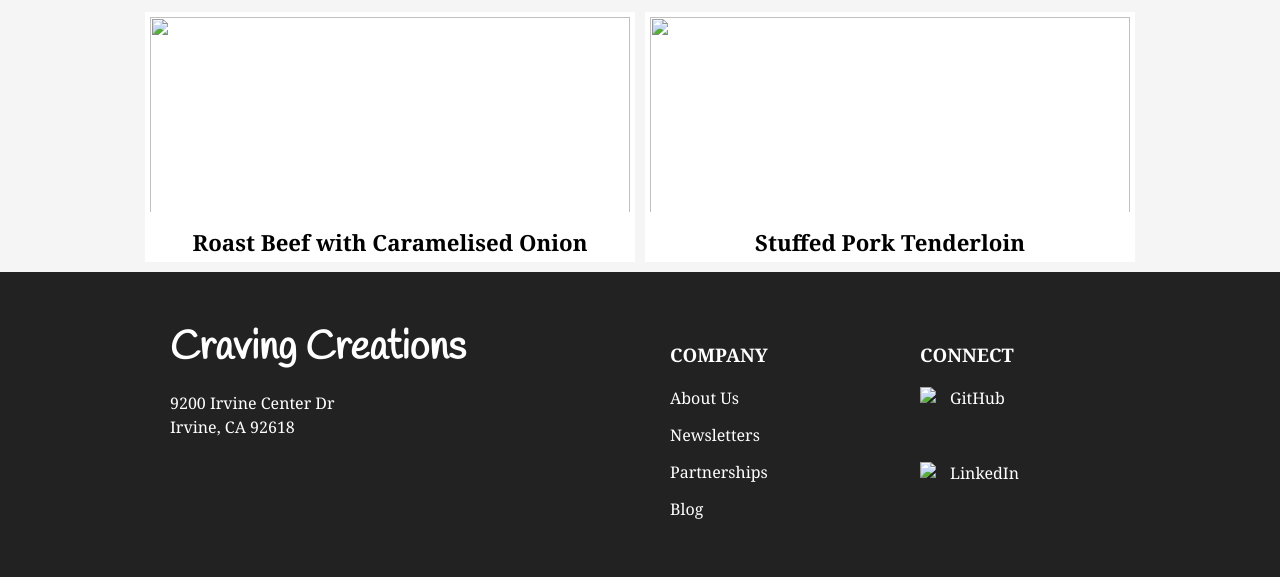
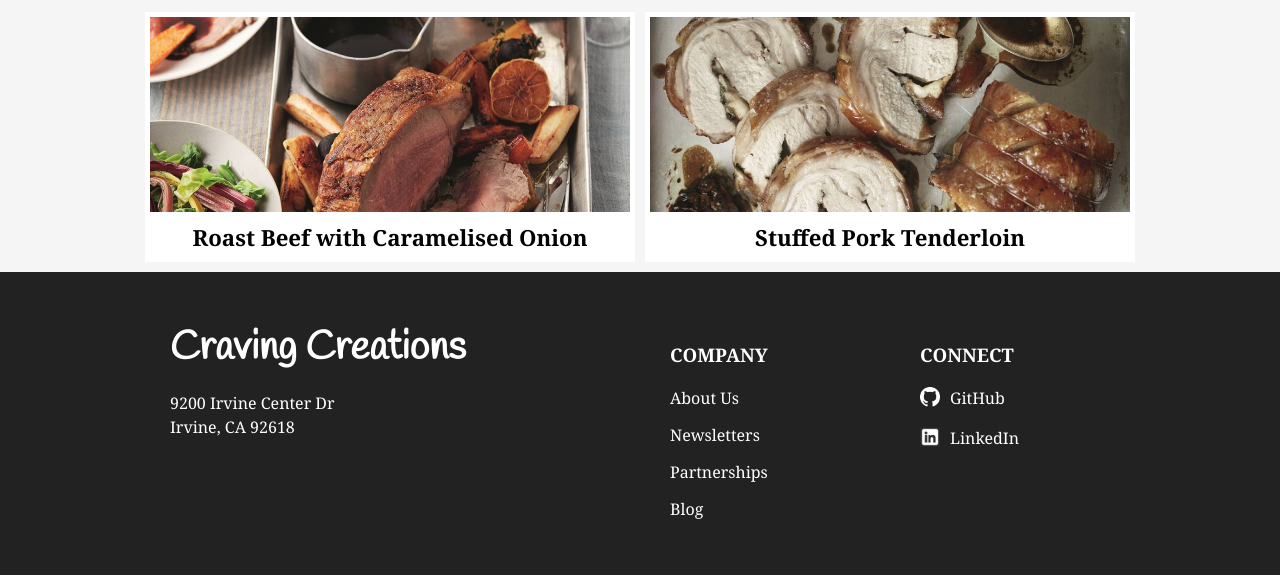
Before and after one commit to andychen97/craving-creations, a website: page index.html in a window 1280 px wide. Shown: the part 912-1489 px from the top of the page. Drawn offline with Linux system fonts and the light colour scheme; the site is published under a folder, as on GitHub Pages, so addresses that start at the root find nothing.

Commit message:
fix attempt for image file path

```diff
--- a/index.html
+++ b/index.html
@@ -66,7 +66,7 @@
             <div class="col-2">
               <a href="https://www.gordonramsay.com/gr/recipes/roast-beef-with-caramelised-onion-gravy/" target="_blank" rel="noreferrer noopener" class="content-links">
                 <div class="half-boxes">
-                  <img src="/images/Foods/roast-beef.jpeg" class="img-content">
+                  <img src="images/Foods/roast-beef.jpeg" class="img-content">
                   <h3 class="content-recipe-title">Roast Beef with Caramelised Onion</h3>
                 </div>
               </a>
@@ -74,7 +74,7 @@
             <div class="col-2">
               <a href="https://www.gordonramsay.com/gr/recipes/pork-stuffed-with-manchego-and-membrillo/" target="_blank" rel="noreferrer noopener" class="content-links">
                 <div class="half-boxes">
-                  <img src="/images/Foods/stuffed-pork.jpeg" class="img-content">
+                  <img src="images/Foods/stuffed-pork.jpeg" class="img-content">
                   <h3 class="content-recipe-title">Stuffed Pork Tenderloin</h3>
                 </div>
               </a>
@@ -122,13 +122,13 @@
             <h3>CONNECT</h3>
             <div class="row">
               <a href="https://www.github.com/andychen97" target="_blank" rel="noreferrer noopener">
-                <img src="/images/GitHub-Mark-Light-32px.png" alt="GitHub-logo" class="connect-logo">
+                <img src="images/GitHub-Mark-Light-32px.png" alt="GitHub-logo" class="connect-logo">
               </a>
               <a href="https://www.github.com/andychen97" target="_blank" rel="noreferrer noopener">GitHub</a>
             </div>
             <div class="row">
               <a href="https://www.linkedin.com/in/andy-chen907/" target="_blank" rel="noreferrer noopener">
-                <img src="/images/linkedin-white-icon.png" alt="linkedin-logo" class="connect-logo">
+                <img src="images/linkedin-white-icon.png" alt="linkedin-logo" class="connect-logo">
               </a>
               <a href="https://www.linkedin.com/in/andy-chen907/" target="_blank" rel="noreferrer noopener">LinkedIn</a>
             </div>
```
